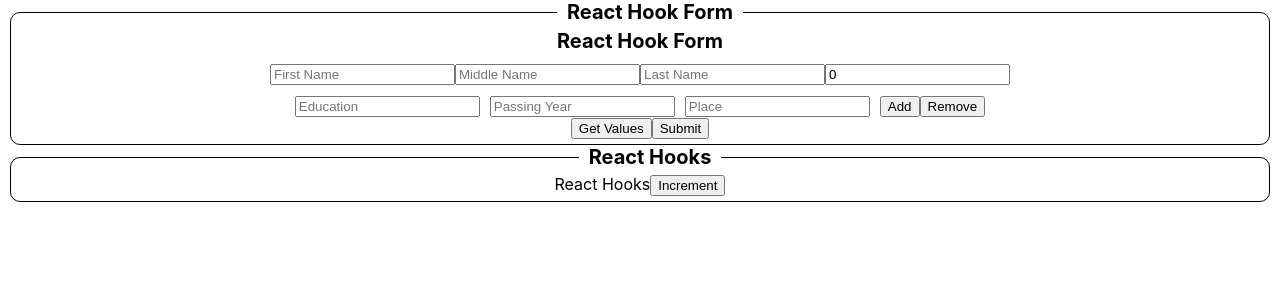
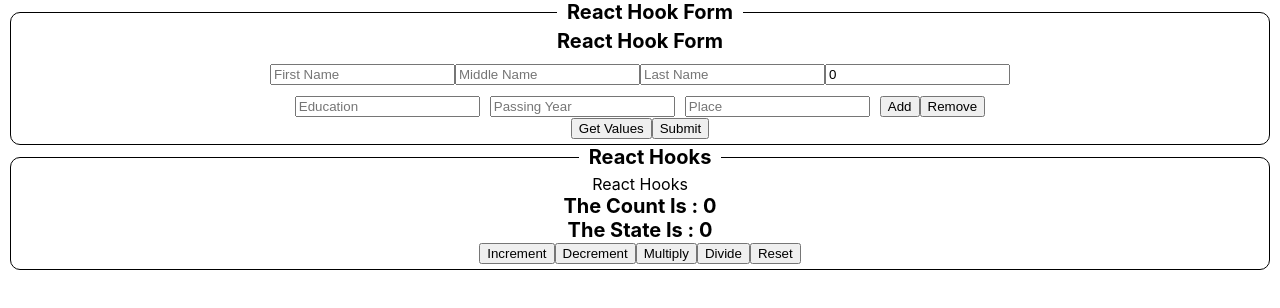
Before and after one commit to rishikale/React_MERN_Online, a React (Create React App) app: page / in a window 1280 px wide. Shown: the top 308 px of the page. Built offline with nearby package versions, Linux system fonts and the light colour scheme.

Commit message:
useReducer hook

```diff
--- a/src/Components/ReactHooks/ReactHooks.js
+++ b/src/Components/ReactHooks/ReactHooks.js
@@ -16,43 +16,139 @@ function ReactHooks() {
   //        it is hook used to set an interval in such conditions that you need to execute a code block
   //        again after some instance .
 
-  // 4. useReducer();   hook
+  // 4. useReducer();   hook this hook reduces the line of codes / functions / part of code where you have to manage multiple conditions in a single component .
 
   React.useEffect(() => {
     console.log("The component is Rendered..!!");
   }, []); // this useEffect or code inside useEffect executes only once when the component is rendered first time
 
-  React.useEffect(() => {
-    const interval = setInterval(() => {
-      setCount(count + 1);
-    }, 2000);
-    return () => clearInterval(interval);
-  }, [count]);
+  // React.useEffect(() => {
+  //   const interval = setInterval(() => {
+  //     setCount(count + 1);
+  //   }, 2000);
+  //   return () => clearInterval(interval);
+  // }, [count]);
 
-  React.useEffect(() => {
-      console.log("Changing count is :", count);
-    // incrementCount()
-  }, [count]); // this useEffect will execute or re-render after the dependancy changes .
+  // React.useEffect(() => {
+  //   console.log("Changing count is :", count);
+  // }, [count]); // this useEffect will execute or re-render after the dependancy changes .
+
+  const initialState = 0;
+
+  // array ,
+  // objects ,
+  // nested array ,
+  // access values in objects or in arrays
+  // array modification and array mapping
+
+  // reducer - reducer is function in which we are actually modifying our state depending on the condition
+
+  const reducer = (state, action) => {
+    switch (action.type) {
+      case "increment": {
+        return (state = state + action.payload);
+      }
+      case "decrement": {
+        return (state = state - action.payload);
+      }
+      case "multiply": {
+        return (state = state * action.payload);
+      }
+      case "divide": {
+        return (state = state / action.payload);
+      }
+      case "reset": {
+        return (state = action.payload);
+      }
+    }
+  };
+
+  const [state, dispatch] = React.useReducer(reducer, initialState);
+  // dispatch is a function or an argument passed to reducer perform an action based on our condition .
 
   function incrementCount() {
+    setCount(count + 1);
+  }
 
-    const timeout = setTimeout(() => {
-      setCount(count + 1);
-    }, 2000);
+  function decrementCount() {
+    setCount(count - 1);
+  }
 
-    return () => clearTimeout(timeout);
+  function multiplyCount(argument) {
+    setCount(count * argument);
+  }
+
+  function divideCount(argument) {
+    setCount(count / argument);
+  }
+
+  function resetCount() {
+    setCount(0);
   }
 
   return (
     <div>
       <label>React Hooks</label>
+      <div
+        style={{
+          fontWeight: "bold",
+          fontSize: "20px",
+        }}
+      >
+        The Count Is : {count}
+      </div>
+      <div
+        style={{
+          fontWeight: "bold",
+          fontSize: "20px",
+        }}
+      >
+        The State Is : {state}
+      </div>
       <button
         type="button"
         onClick={() => {
           incrementCount();
+          dispatch({ type: "increment", payload: 10 });
         }}
       >
         Increment
+      </button>
+      <button
+        type="button"
+        onClick={() => {
+          decrementCount();
+          dispatch({ type: "decrement", payload: 3 });
+        }}
+      >
+        Decrement
+      </button>
+      <button
+        type="button"
+        onClick={() => {
+          multiplyCount(5);
+          dispatch({ type: "multiply", payload: 5 });
+        }}
+      >
+        Multiply
+      </button>
+      <button
+        type="button"
+        onClick={() => {
+          divideCount(2);
+          dispatch({ type: "divide", payload: 3 });
+        }}
+      >
+        Divide
+      </button>
+      <button
+        type="button"
+        onClick={() => {
+          resetCount();
+          dispatch({ type: "reset", payload: 0 });
+        }}
+      >
+        Reset
       </button>
     </div>
   );
```
